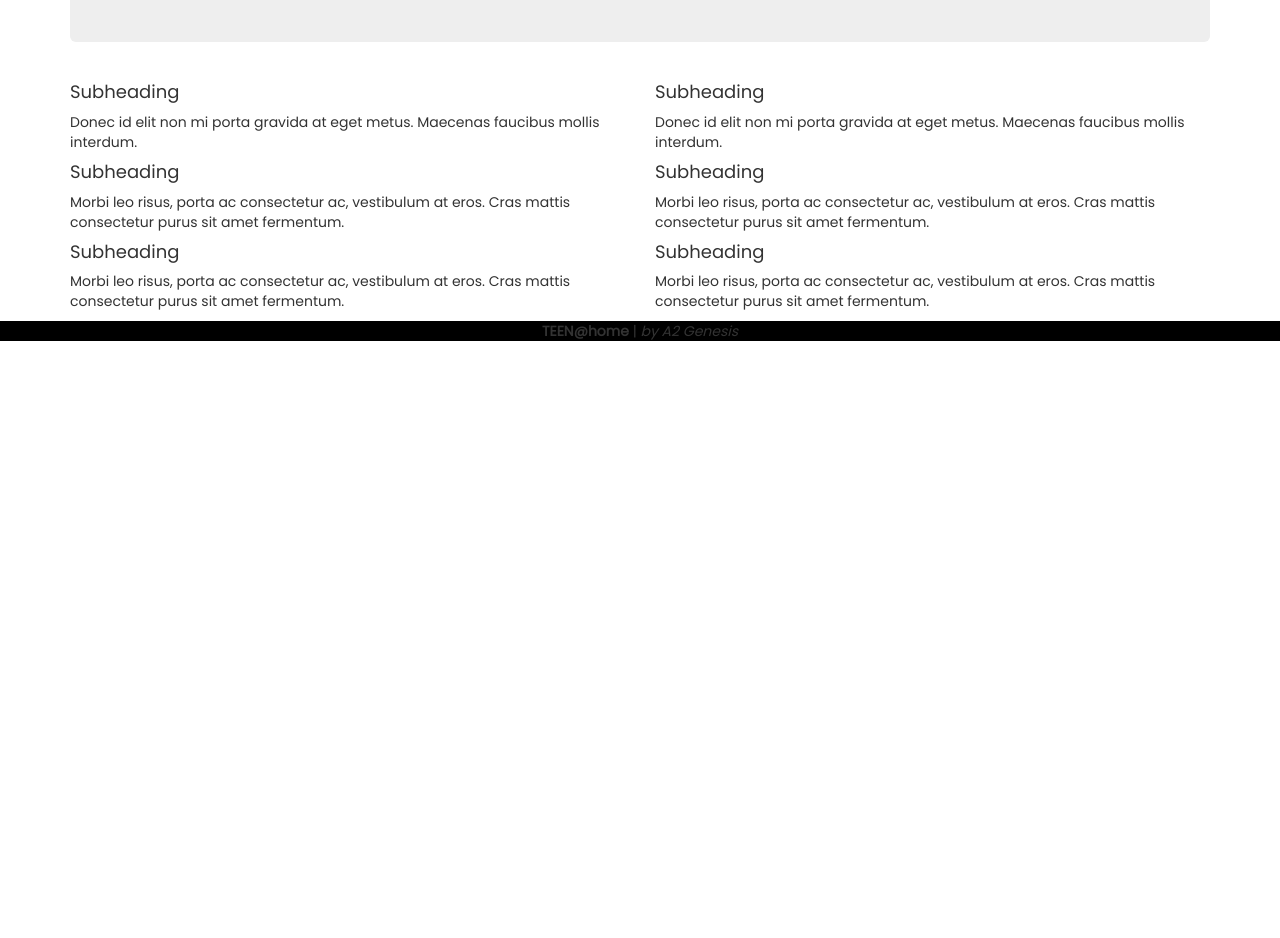
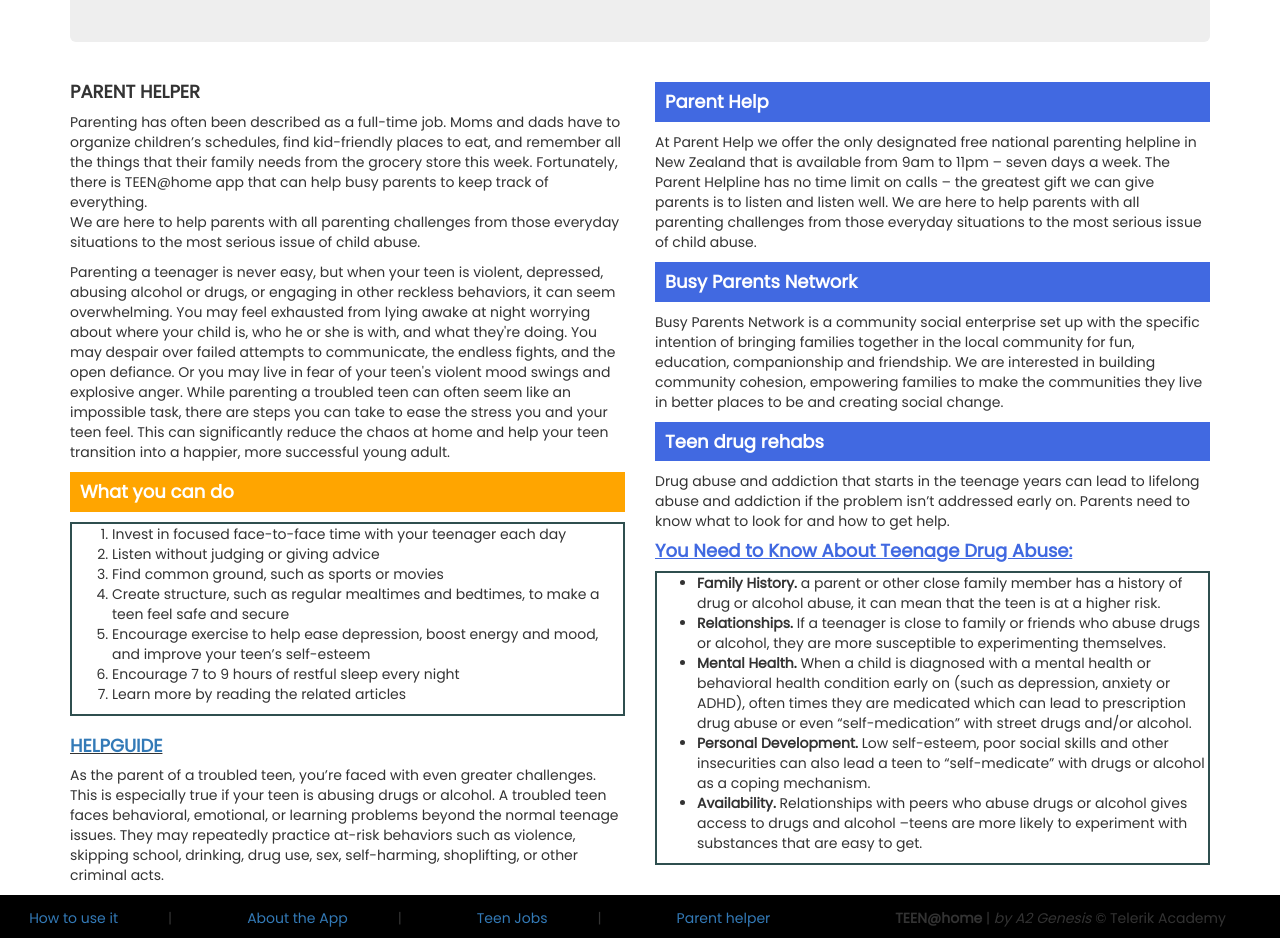
Before and after one commit to Angular-2/A2-Genesis, an Angular app in the folder teen-app-final/: page /parent-guide in a window 1280 px wide. Shown: the part 340-1278 px from the top of the page. Before the commit the page ends 800 px from the top, so only its background shows below. Built offline with nearby package versions, Linux system fonts and the light colour scheme.

Commit message:
Some front-end changes: home page, footer, register. Add parent-guide.component, template & styles

```diff
--- a/teen-app-final/src/app/components/public/footer/footer.component.css
+++ b/teen-app-final/src/app/components/public/footer/footer.component.css
@@ -1,5 +1,6 @@
 footer {
-    background-color: black
+    background-color: black;
+    height: 100
 }
 
 
@@ -9,3 +10,18 @@ footer {
     width: 100%;
     height: 100px;
 } */
+
+.ul-footer {
+    margin-left: -40px;
+    padding-top: 1%;
+}
+
+.footer-link {
+    display: inline-block;
+    margin-right: 25px
+}
+
+span {
+    margin-left: 50px;
+    margin-right: 50px
+}
--- a/teen-app-final/src/app/components/public/footer/footer.component.html
+++ b/teen-app-final/src/app/components/public/footer/footer.component.html
@@ -1,7 +1,12 @@
-<footer class="container-fluid text-center mainFoot">
-    <div><strong>TEEN@home</strong> | <em>by A2 Genesis</em></div>
-    <!--<div>
-            <ul class="list-inline">
+<footer class="container-fluid text-center mainFoot row">
+    <ul class="ul-footer">
+        <li class="footer-link"><a class="a-nav-bottom a-nav-bottom-footer" href="/how-to-use">How to use it</a><span>|</span></li>
+        <li class="footer-link"><a class="a-nav-bottom a-nav-bottom-footer" href="/about-us">About the App</a><span>|</span></li>
+        <li class="footer-link"><a class="a-nav-bottom a-nav-bottom-footer" href="/teen-jobs">Teen Jobs</a><span>|</span></li>
+        <li class="footer-link"><a class="a-nav-bottom a-nav-bottom-footer" href="/parent-guide">Parent helper</a><span></span></li>
+        <li class="footer-link copyright"><strong>TEEN@home</strong> | <em>by A2 Genesis</em> &copy; Telerik Academy</li>
+    </ul>
+    <!--<ul class="list-inline">
         <li>
             <a href="https://twitter.com/intent/tweet?text=Hello%20world">
                 <button class="btn btn-twitter"><i class="fa fa-twitter"></i> | Share to Twitter</button>
@@ -17,6 +22,5 @@
                 <button class="btn btn-linkedin"><i class="fa fa-linkedin"></i> | Share to Linkedin</button>
             </a>
         </li>
-            </ul>
-        </div>-->
+    </ul>-->
 </footer>
--- a/teen-app-final/src/app/components/public/home/home.component.html
+++ b/teen-app-final/src/app/components/public/home/home.component.html
@@ -1,30 +1,25 @@
 <div id="myCarousel" class="carousel slide" data-ride="carousel">
-    <!-- Indicators -->
     <ol class="carousel-indicators">
         <li data-target="#myCarousel" data-slide-to="0" class="active"></li>
         <li data-target="#myCarousel" data-slide-to="1"></li>
     </ol>
 
-    <!-- Wrapper for slides -->
-    <div class="carousel-inner" role="listbox">
+    <div class="carousel-inner header-banner" role="listbox">
         <div class="item active">
-            <img class="header-banner" src="./../../../../resources/cosmos_background_sm.JPG" alt="Image">
+            <img src="./../../../../resources/cosmos_background_logo.PNG" alt="Image">
             <div class="carousel-caption">
-                <h3>TEEN@Home</h3>
-                <p>Parents helper</p>
+                <p>TEEN@home</p>
             </div>
         </div>
 
         <div class="item">
-            <img class="header-banner" src="./../../../../resources/teenProblems.jpg" alt="Image">
+            <img src="./../../../../resources/teenProblems.jpg" alt="Image">
             <div class="carousel-caption">
-                <h3>TEEN@Home</h3>
-                <p>Teens helper</p>
+                <h3>TEEN@home</h3>
             </div>
         </div>
     </div>
 
-    <!-- Left and right controls -->
     <a class="left carousel-control" href="#myCarousel" role="button" data-slide="prev">
         <span class="glyphicon glyphicon-chevron-left" aria-hidden="true"></span>
         <span class="sr-only">Previous</span>
@@ -34,24 +29,28 @@
         <span class="sr-only">Next</span>
     </a>
 </div>
-
 <div class="container text-center">
     <h3>What We Do</h3><br>
     <div class="row">
         <div class="col-sm-4">
             <img src="./../../../../resources/lazy-teen.jpg" class="img-responsive" style="width:100%" alt="Image">
-            <p>Lazy teens</p>
+            <p><strong>LAZY TEENS</strong></p>
         </div>
         <div class="col-sm-4">
             <img src="./../../../../resources/busy-parent.jpg" class="img-responsive" style="width:100%" alt="Image">
-            <p>Busy parents</p>
+            <p><strong>BUSY PARENTS</strong></p>
         </div>
         <div class="col-sm-4">
             <div class="well">
-                <p>Some text..</p>
+                <p><strong>TEEN PROBLEMS</strong> <br> It’s not easy being a teenager in today’s world. From depression to bullying and cutting, teens grapple with a wide range of issues as they grow and develop. But here’s the good news: you’re not alone
+                    and you can feel better.
+                </p>
             </div>
+
             <div class="well">
-                <p>Some text..</p>
+                <p><strong>PARENT HELPER</strong> <br> Parenting has often been described as a full-time job. Moms and dads have to organize children’s schedules, find kid-friendly places to eat, and remember all the things that their family needs from the
+                    grocery store this week.
+                </p>
             </div>
         </div>
     </div>
--- a/teen-app-final/src/app/components/public/parent-guide/parent-guide.component.css
+++ b/teen-app-final/src/app/components/public/parent-guide/parent-guide.component.css
@@ -0,0 +1,28 @@
+.important {
+    color: white;
+    background-color: orange;
+    padding: 10px
+}
+
+.important-box {
+    border: 2px solid darkslategrey
+}
+
+.helpguide {
+    text-decoration: underline;
+    margin-top: 20px
+}
+
+.link {
+    background-color: royalblue;
+    padding: 10px
+}
+
+.link a {
+    color: white;
+}
+
+.drug-abuse {
+    text-decoration: underline;
+    color: royalblue
+}
--- a/teen-app-final/src/app/components/public/parent-guide/parent-guide.component.html
+++ b/teen-app-final/src/app/components/public/parent-guide/parent-guide.component.html
@@ -7,21 +7,50 @@
 
     <div class="row marketing">
         <div class="col-lg-6">
-            <h4>Subheading</h4>
-            <p>Donec id elit non mi porta gravida at eget metus. Maecenas faucibus mollis interdum.</p>
-            <h4>Subheading</h4>
-            <p>Morbi leo risus, porta ac consectetur ac, vestibulum at eros. Cras mattis consectetur purus sit amet fermentum.</p>
-            <h4>Subheading</h4>
-            <p>Morbi leo risus, porta ac consectetur ac, vestibulum at eros. Cras mattis consectetur purus sit amet fermentum.</p>
+            <h4><strong>PARENT HELPER</strong></h4>
+            <p>Parenting has often been described as a full-time job. Moms and dads have to organize children’s schedules, find kid-friendly places to eat, and remember all the things that their family needs from the grocery store this week. Fortunately,
+                there is TEEN@home app that can help busy parents to keep track of everything. <br> We are here to help parents with all parenting challenges from those everyday situations to the most serious issue of child abuse.</p>
+            <p>Parenting a teenager is never easy, but when your teen is violent, depressed, abusing alcohol or drugs, or engaging in other reckless behaviors, it can seem overwhelming. You may feel exhausted from lying awake at night worrying about where
+                your child is, who he or she is with, and what they're doing. You may despair over failed attempts to communicate, the endless fights, and the open defiance. Or you may live in fear of your teen's violent mood swings and explosive anger.
+                While parenting a troubled teen can often seem like an impossible task, there are steps you can take to ease the stress you and your teen feel. This can significantly reduce the chaos at home and help your teen transition into a happier,
+                more successful young adult.</p>
+            <h4 class="important"><strong>What you can do</strong></h4>
+            <div class="box important-box">
+                <ol>
+                    <li>Invest in focused face-to-face time with your teenager each day</li>
+                    <li>Listen without judging or giving advice</li>
+                    <li>Find common ground, such as sports or movies</li>
+                    <li>Create structure, such as regular mealtimes and bedtimes, to make a teen feel safe and secure</li>
+                    <li>Encourage exercise to help ease depression, boost energy and mood, and improve your teen’s self-esteem</li>
+                    <li>Encourage 7 to 9 hours of restful sleep every night</li>
+                    <li>Learn more by reading the related articles</li>
+                </ol>
+            </div>
+            <h4 class="helpguide"><a href="http://www.helpguide.org/articles/teen-issues/helping-troubled-teens.htm"><strong>HELPGUIDE</strong></a></h4>
+            <p>As the parent of a troubled teen, you’re faced with even greater challenges. This is especially true if your teen is abusing drugs or alcohol. A troubled teen faces behavioral, emotional, or learning problems beyond the normal teenage issues.
+                They may repeatedly practice at-risk behaviors such as violence, skipping school, drinking, drug use, sex, self-harming, shoplifting, or other criminal acts.</p>
         </div>
 
         <div class="col-lg-6">
-            <h4>Subheading</h4>
-            <p>Donec id elit non mi porta gravida at eget metus. Maecenas faucibus mollis interdum.</p>
-            <h4>Subheading</h4>
-            <p>Morbi leo risus, porta ac consectetur ac, vestibulum at eros. Cras mattis consectetur purus sit amet fermentum.</p>
-            <h4>Subheading</h4>
-            <p>Morbi leo risus, porta ac consectetur ac, vestibulum at eros. Cras mattis consectetur purus sit amet fermentum.</p>
+            <h4 class="link"><a href="http://www.parenthelp.org.nz/"><strong>Parent Help</strong></a></h4>
+            <p>At Parent Help we offer the only designated free national parenting helpline in New Zealand that is available from 9am to 11pm – seven days a week. The Parent Helpline has no time limit on calls – the greatest gift we can give parents is to
+                listen and listen well. We are here to help parents with all parenting challenges from those everyday situations to the most serious issue of child abuse.</p>
+            <h4 class="link"><a href="http://busyparentsnetwork.com/"><strong>Busy Parents Network</strong></a></h4>
+            <p>Busy Parents Network is a community social enterprise set up with the specific intention of bringing families together in the local community for fun, education, companionship and friendship. We are interested in building community cohesion,
+                empowering families to make the communities they live in better places to be and creating social change.</p>
+            <h4 class="link"><a href="http://www.teendrugrehabs.com/"><strong>Teen drug rehabs</strong></a></h4>
+            <p>Drug abuse and addiction that starts in the teenage years can lead to lifelong abuse and addiction if the problem isn’t addressed early on. Parents need to know what to look for and how to get help.</p>
+            <h4 class="drug-abuse"><strong>You Need to Know About Teenage Drug Abuse:</strong></h4>
+            <div class="box important-box">
+                <ul>
+                    <li><strong>Family History.</strong> a parent or other close family member has a history of drug or alcohol abuse, it can mean that the teen is at a higher risk.</li>
+                    <li><strong>Relationships.</strong> If a teenager is close to family or friends who abuse drugs or alcohol, they are more susceptible to experimenting themselves.</li>
+                    <li><strong>Mental Health.</strong> When a child is diagnosed with a mental health or behavioral health condition early on (such as depression, anxiety or ADHD), often times they are medicated which can lead to prescription drug abuse
+                        or even “self-medication” with street drugs and/or alcohol.</li>
+                    <li><strong>Personal Development.</strong> Low self-esteem, poor social skills and other insecurities can also lead a teen to “self-medicate” with drugs or alcohol as a coping mechanism.</li>
+                    <li><strong>Availability.</strong> Relationships with peers who abuse drugs or alcohol gives access to drugs and alcohol –teens are more likely to experiment with substances that are easy to get.</li>
+                </ul>
+            </div>
         </div>
     </div>
 </div>
--- a/teen-app-final/src/app/components/public/register/register.component.css
+++ b/teen-app-final/src/app/components/public/register/register.component.css
@@ -4,7 +4,8 @@ h2 {
     margin-top: 30px;
 }
 
-input {
+input,
+select {
     width: 85%;
 }
 
--- a/teen-app-final/src/app/components/public/register/register.component.html
+++ b/teen-app-final/src/app/components/public/register/register.component.html
@@ -1,40 +1,49 @@
 <div class="container">
     <h2>CREATE NEW ACCOUNT</h2>
     <hr>
-    <form class="form-horizontal" #superheroesForm="ngForm" (ngSubmit)="add();">
+    <form class="form-horizontal">
         <div class="form-group">
             <label class="control-label col-sm-2" for="email">First Name:</label>
             <div class="col-sm-10">
-                <input type="name" class="form-control" id="firstName" placeholder="First Name" name="firstName" [(ngModel)]="model.firstName">
+                <input type="name" class="form-control" id="firstName" placeholder="First Name">
             </div>
         </div>
         <div class="form-group">
             <label class="control-label col-sm-2" for="email">Last Name:</label>
             <div class="col-sm-10">
-                <input type="name" class="form-control" id="lastName" placeholder="Last Name" name="lastName" [(ngModel)]="model.lastName">
+                <input type="name" class="form-control" id="lastName" placeholder="Last Name">
             </div>
         </div>
         <div class="form-group">
             <label class="control-label col-sm-2" for="email">User Name:</label>
             <div class="col-sm-10">
-                <input type="name" class="form-control" id="userName" placeholder="User Name" name="username" [(ngModel)]="model.username">
+                <input type="name" class="form-control" id="userName" placeholder="User Name">
             </div>
         </div>
         <div class="form-group">
             <label class="control-label col-sm-2" for="email">Email:</label>
             <div class="col-sm-10">
-                <input type="email" class="form-control" id="email" placeholder="Enter email" name="email" [(ngModel)]="model.email">
+                <input type="email" class="form-control" id="email" placeholder="Enter email">
             </div>
         </div>
         <div class="form-group">
             <label class="control-label col-sm-2" for="pwd">Password:</label>
             <div class="col-sm-10">
-                <input type="password" class="form-control" id="pwd" placeholder="Enter password" name="passHash" [(ngModel)]="model.passHash">
+                <input type="password" class="form-control" id="pwd" placeholder="Enter password">
+            </div>
+        </div>
+        <div class="form-group">
+            <label class="control-label col-sm-2" for="pwd">Category:</label>
+            <div class="col-sm-10">
+                <select id="category-register" name="category" required="true" onfocus="this.placeholder = ''" onblur="this.placeholder ='Category'" class="form-control">
+                    <option value="male">child</option>
+                    <option value="female">parent</option>
+                </select>
             </div>
         </div>
         <div class="form-group">
             <div class="col-sm-offset-2 col-sm-10">
-                <button type="submit" class="btn btn-primary" (click)="add()">Submit</button>
+                <button type="submit" class="btn btn-primary">Submit</button>
             </div>
         </div>
     </form>
```
Also changed, not shown: teen-app-final/src/app/components/public/home/home.component.css (+6 -2 lines). Lines whose indentation alone changed are shown as unchanged.
